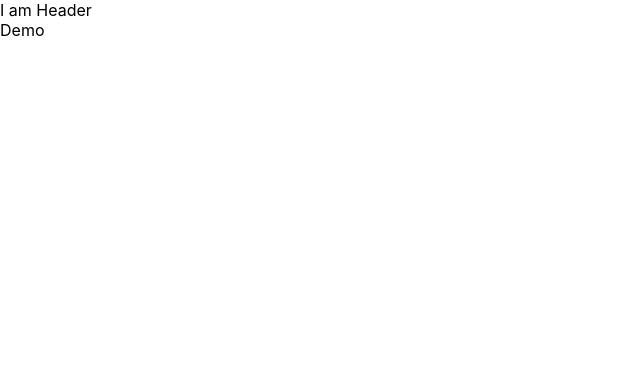
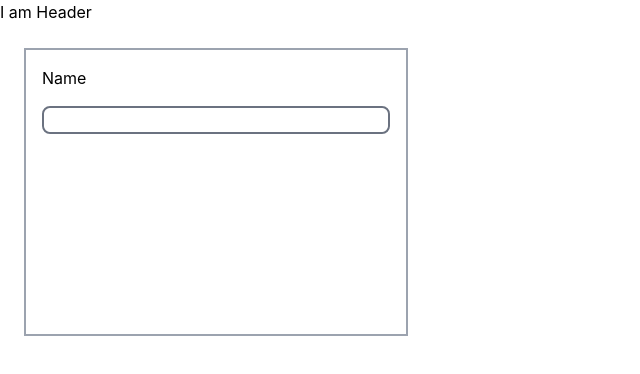
Before and after one commit to ragini743/react-hooks, a React (Create React App) app: page /demo in a window 1280 px wide. Shown: the top 374 px of the page, without its empty margins (0-640 px from the left). Built offline with nearby package versions, Linux system fonts and the light colour scheme.

Commit message:
install tailwind

```diff
--- a/package.json
+++ b/package.json
@@ -35,5 +35,8 @@
       "last 1 firefox version",
       "last 1 safari version"
     ]
+  },
+  "devDependencies": {
+    "tailwindcss": "^3.4.1"
   }
 }
--- a/src/App.css
+++ /dev/null
@@ -1,38 +0,0 @@
-.App {
-  text-align: center;
-}
-
-.App-logo {
-  height: 40vmin;
-  pointer-events: none;
-}
-
-@media (prefers-reduced-motion: no-preference) {
-  .App-logo {
-    animation: App-logo-spin infinite 20s linear;
-  }
-}
-
-.App-header {
-  background-color: #282c34;
-  min-height: 100vh;
-  display: flex;
-  flex-direction: column;
-  align-items: center;
-  justify-content: center;
-  font-size: calc(10px + 2vmin);
-  color: white;
-}
-
-.App-link {
-  color: #61dafb;
-}
-
-@keyframes App-logo-spin {
-  from {
-    transform: rotate(0deg);
-  }
-  to {
-    transform: rotate(360deg);
-  }
-}
--- a/src/component/Demo.js
+++ b/src/component/Demo.js
@@ -1,8 +1,20 @@
-import React from 'react'
+import React, { useState } from 'react'
 
 const Demo = () => {
+  const [text,setText] = useState("");
+
   return (
-    <div>Demo</div>
+    <div className='mt-6 ml-6 border-2 border-gray-400 h-72 w-[30%] p-4 '>
+      <label>
+        Name
+      </label>
+      <div className='border-2 border-gray-500 mt-4 rounded-lg'>
+        <input type='text' value={text} onChange={(e) =>setText(e.target.value)} className='rounded-lg outline-none w-full pl-4'>
+
+        </input>
+      </div>
+
+      </div>
   )
 }
 
--- a/src/index.css
+++ b/src/index.css
@@ -11,3 +11,7 @@ code {
   font-family: source-code-pro, Menlo, Monaco, Consolas, 'Courier New',
     monospace;
 }
+
+@tailwind base;
+@tailwind components;
+@tailwind utilities;
--- /dev/null
+++ b/tailwind.config.js
@@ -0,0 +1,10 @@
+/** @type {import('tailwindcss').Config} */
+module.exports = {
+  content: [
+    "./src/**/*.{js,jsx,ts,tsx}",
+  ],
+  theme: {
+    extend: {},
+  },
+  plugins: [],
+}
```
Also changed, not shown: 1 other file (tests, documents, lock files or other folders).
